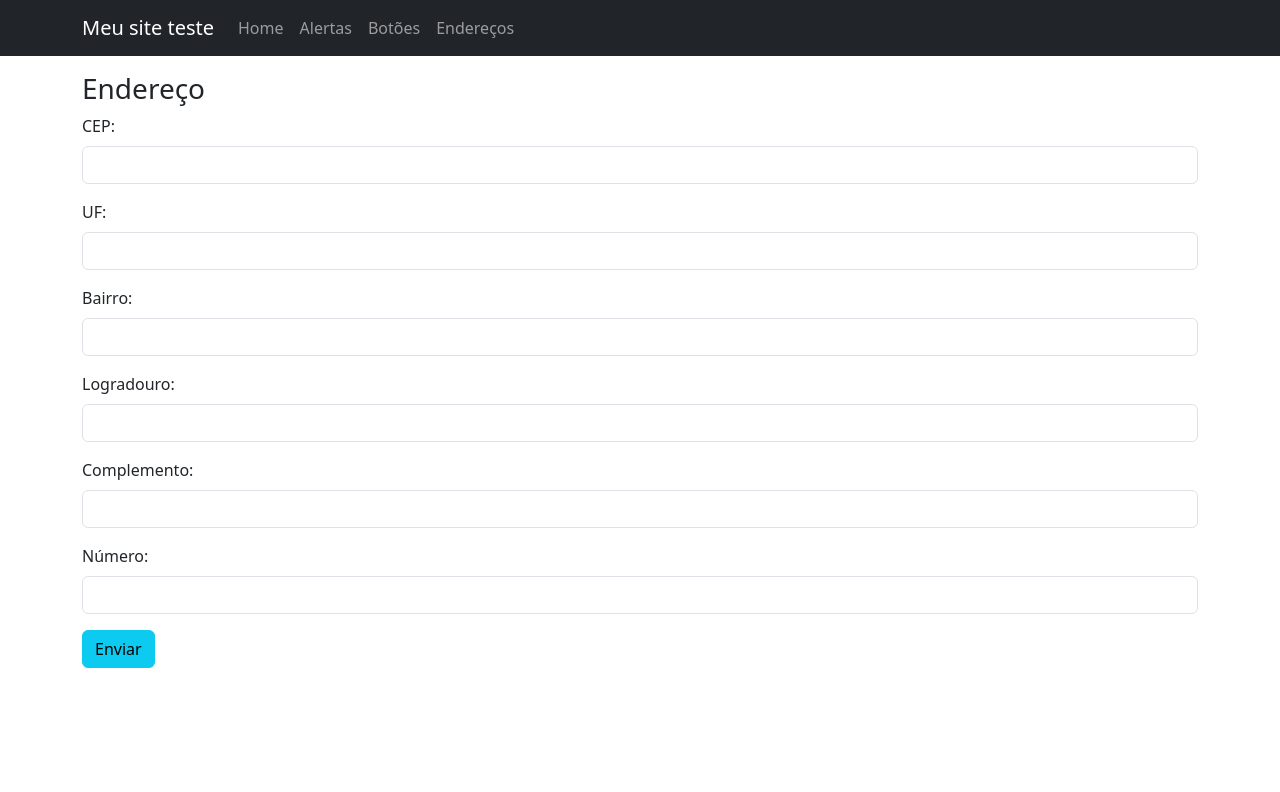
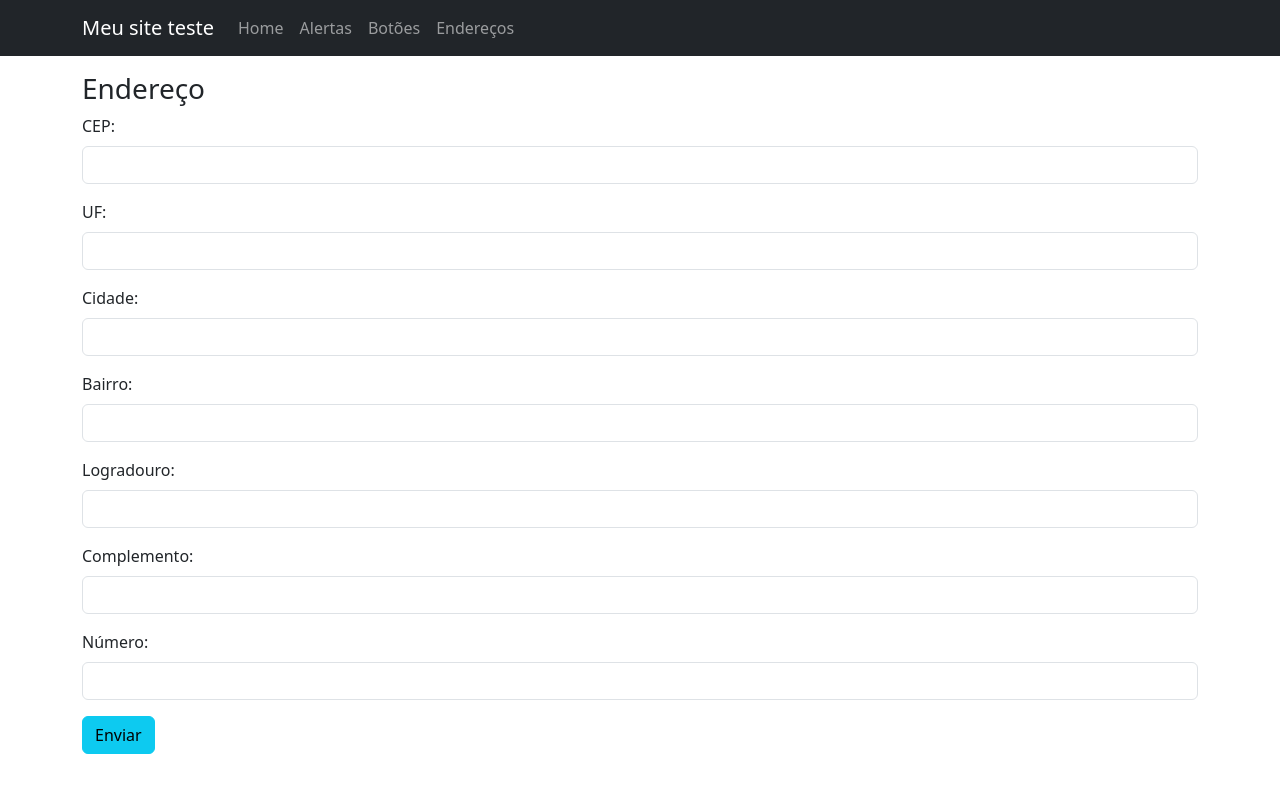
Before and after one commit to JonasPorpino/ProjetoReact01, a Next.js app in the folder desafio-frontend/: page /enderecos in a window 1280 px wide. Shown: the top 792 px of the page. Built offline with nearby package versions, Linux system fonts and the light colour scheme.

Commit message:
api viacep

```diff
--- a/desafio-frontend/pages/enderecos.js
+++ b/desafio-frontend/pages/enderecos.js
@@ -1,8 +1,37 @@
 import Pagina from '@/components/Pagina'
+import axios from 'axios'
 import React from 'react'
 import { Form, Button } from 'react-bootstrap'
+import { useForm } from 'react-hook-form'
 
 const enderecos = () => {
+
+  const {register, handleSubmit, setValue} = useForm()
+
+  function buscarCep(event){
+    const cep = event.target.value
+
+    if(cep.length == 8){
+
+      axios.get('https://viacep.com.br/ws/'+cep+'/json/').then(resultado =>{
+        const endereco = resultado.data
+
+        setValue('uf',endereco.uf)
+        setValue('cidade',endereco.localidade)
+        setValue('bairro',endereco.bairro)
+        setValue('logradouro',endereco.logradouro)
+        setValue('complemento',endereco.complemento)
+
+
+      })
+
+    }
+  }
+
+
+  function salvar(dados){
+    console.log(dados)
+  }
   return (
     <Pagina>
       <h3>Endereço</h3>
@@ -10,34 +39,39 @@ const enderecos = () => {
 
             <Form.Group className="mb-3" controlId="cep">
               <Form.Label>CEP:</Form.Label>
-              <Form.Control type="text" />
+              <Form.Control type="text" {...register('cep')} onChange={buscarCep}/>
             </Form.Group>
 
             <Form.Group className="mb-3" controlId="uf">
               <Form.Label>UF:</Form.Label>
-              <Form.Control type="text" />
+              <Form.Control type="text" {...register('uf')}/>
+            </Form.Group>
+
+            <Form.Group className="mb-3" controlId="cidade">
+              <Form.Label>Cidade:</Form.Label>
+              <Form.Control type="text" {...register('cidade')}/>
             </Form.Group>
 
             <Form.Group className="mb-3" controlId="bairro">
               <Form.Label>Bairro:</Form.Label>
-              <Form.Control type="text" />
+              <Form.Control type="text" {...register('bairro')}/>
             </Form.Group>
 
             <Form.Group className="mb-3" controlId="logradouro">
               <Form.Label>Logradouro:</Form.Label>
-              <Form.Control type="text" />
+              <Form.Control type="text" {...register('logradouro')}/>
             </Form.Group>
 
             <Form.Group className="mb-3" controlId="complemento">
               <Form.Label>Complemento:</Form.Label>
-              <Form.Control type="text" />
+              <Form.Control type="text" {...register('complemento')}/>
             </Form.Group>
 
             <Form.Group className="mb-3" controlId="numero">
               <Form.Label>Número:</Form.Label>
-              <Form.Control type="text" />
+              <Form.Control type="text" {...register('numero')}/>
             </Form.Group>
-            <Button variant="info">
+            <Button variant="info" onClick={handleSubmit(salvar)}>
                   Enviar
             </Button>
         </Form>
```
